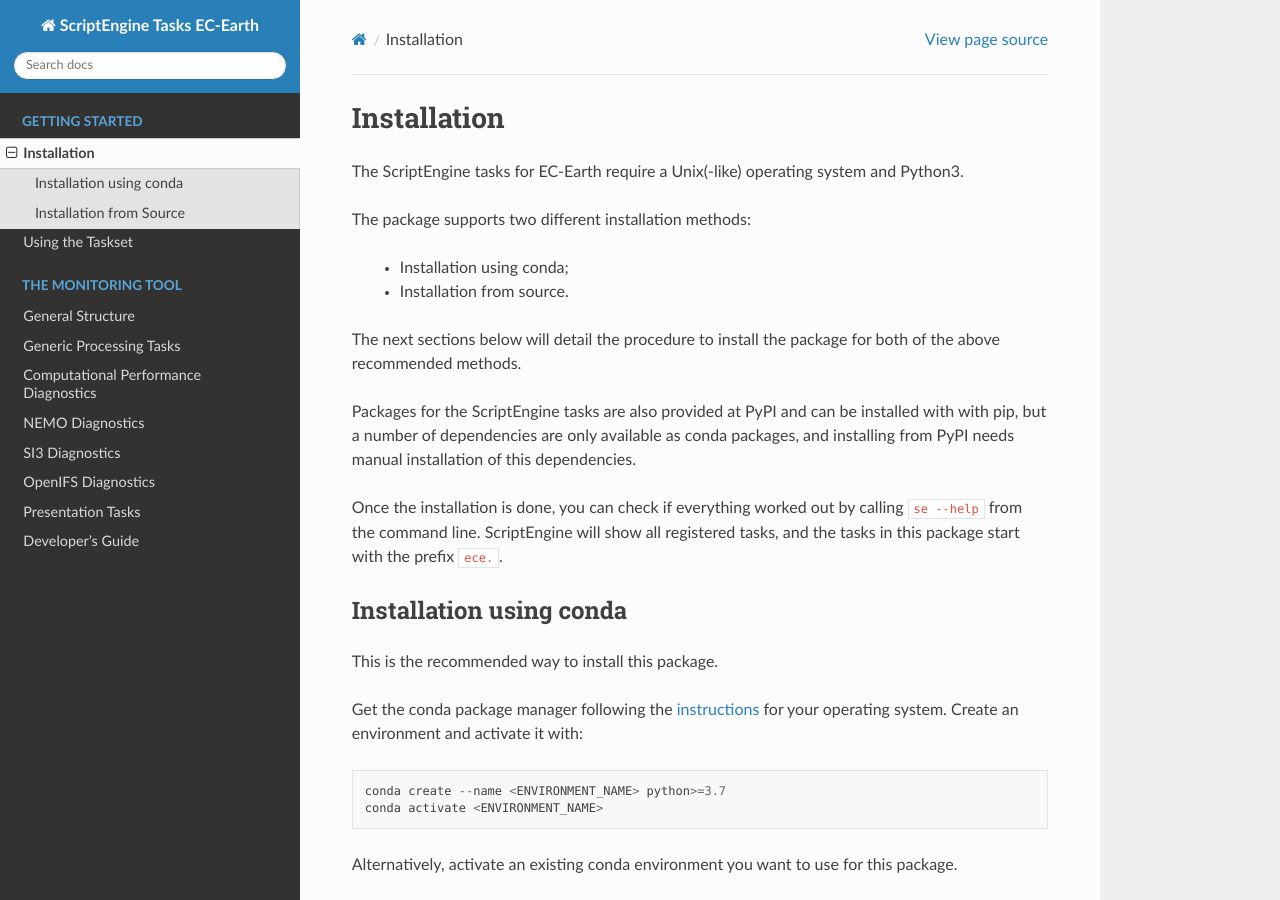
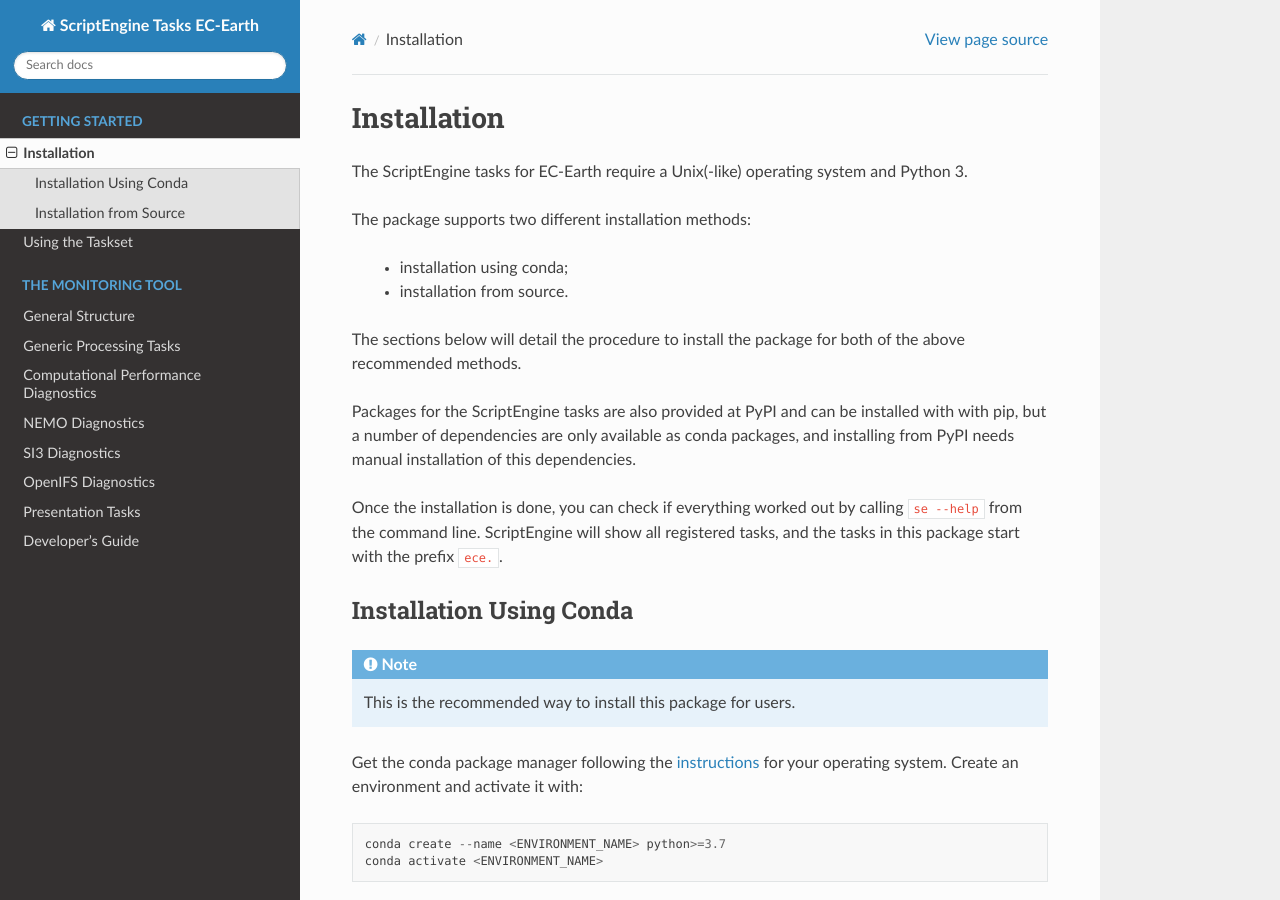
Before and after one commit to uwefladrich/scriptengine-tasks-ecearth, a Sphinx documentation site: the page built from docs/sphinx/source/getting-started/installation.rst, in a window 1280 px wide and 900 px high. Built offline with Sphinx 7.4.7 and the Read the Docs theme 2.0.0, drawn with Linux system fonts in a browser that asks for light colours.

Commit message:
Minor changes to the installation guide
- some formatting updates
- stronger emphasis on "This is the recommended ..." by making it a note

```diff
--- a/docs/sphinx/source/getting-started/installation.rst
+++ b/docs/sphinx/source/getting-started/installation.rst
@@ -3,14 +3,14 @@ Installation
 ************
 
 The ScriptEngine tasks for EC-Earth require a Unix(-like) operating system and
-Python3.
+Python 3.
 
 The package supports two different installation methods:
 
-    * Installation using conda;
-    * Installation from source.
+    * installation using conda;
+    * installation from source.
 
-The next sections below will detail the procedure to install the package for
+The sections below will detail the procedure to install the package for
 both of the above recommended methods.
 
 Packages for the ScriptEngine tasks are also provided at PyPI and can be
@@ -23,10 +23,11 @@ Once the installation is done, you can check if everything worked out by calling
 tasks, and the tasks in this package start with the prefix ``ece.``.
 
 
-Installation using conda
+Installation Using Conda
 ========================
 
-This is the recommended way to install this package.
+.. note::
+    This is the recommended way to install this package for users.
 
 Get the conda package manager following the `instructions`_ for your operating
 system. Create an environment and activate it with::
```
